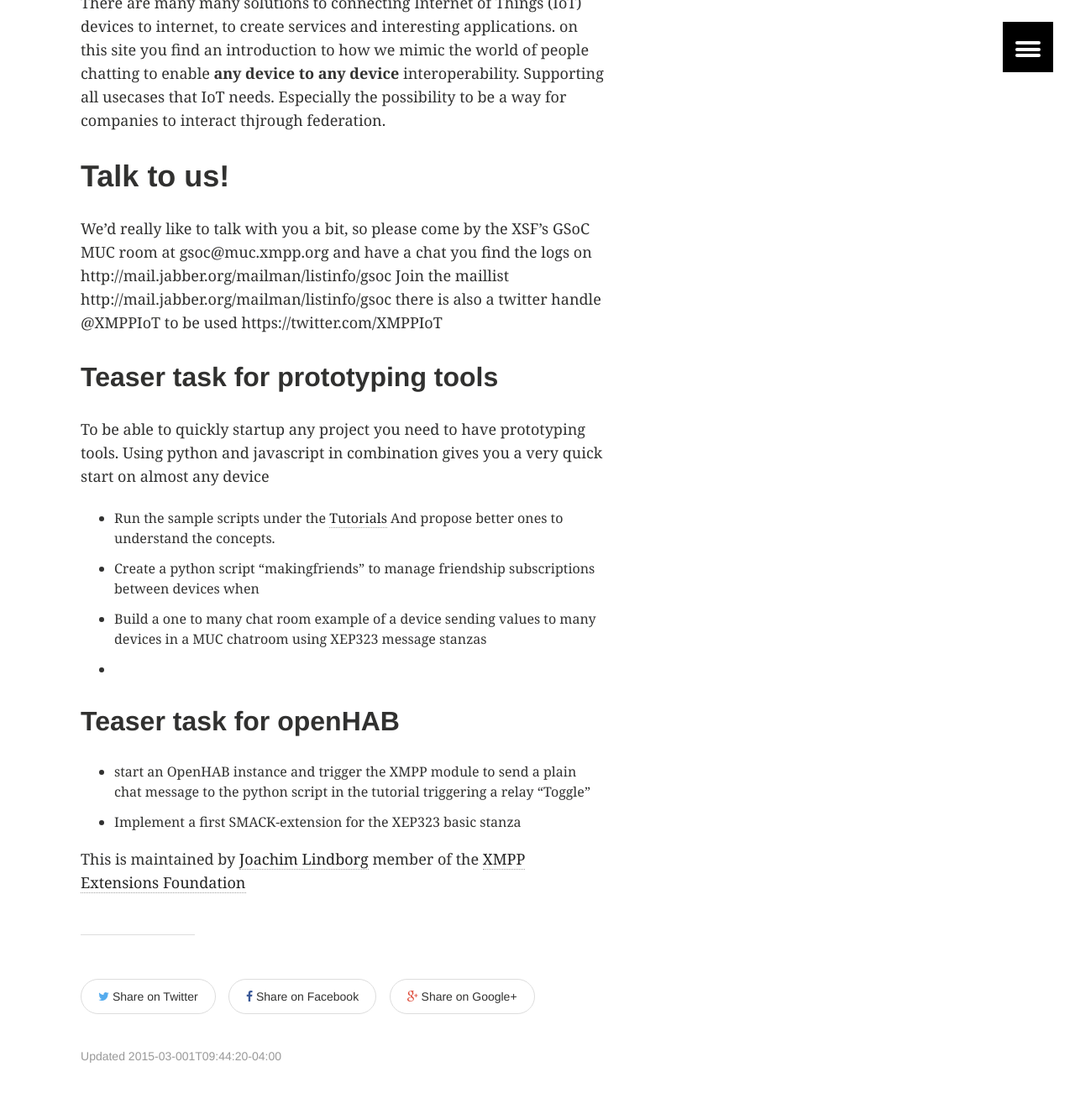
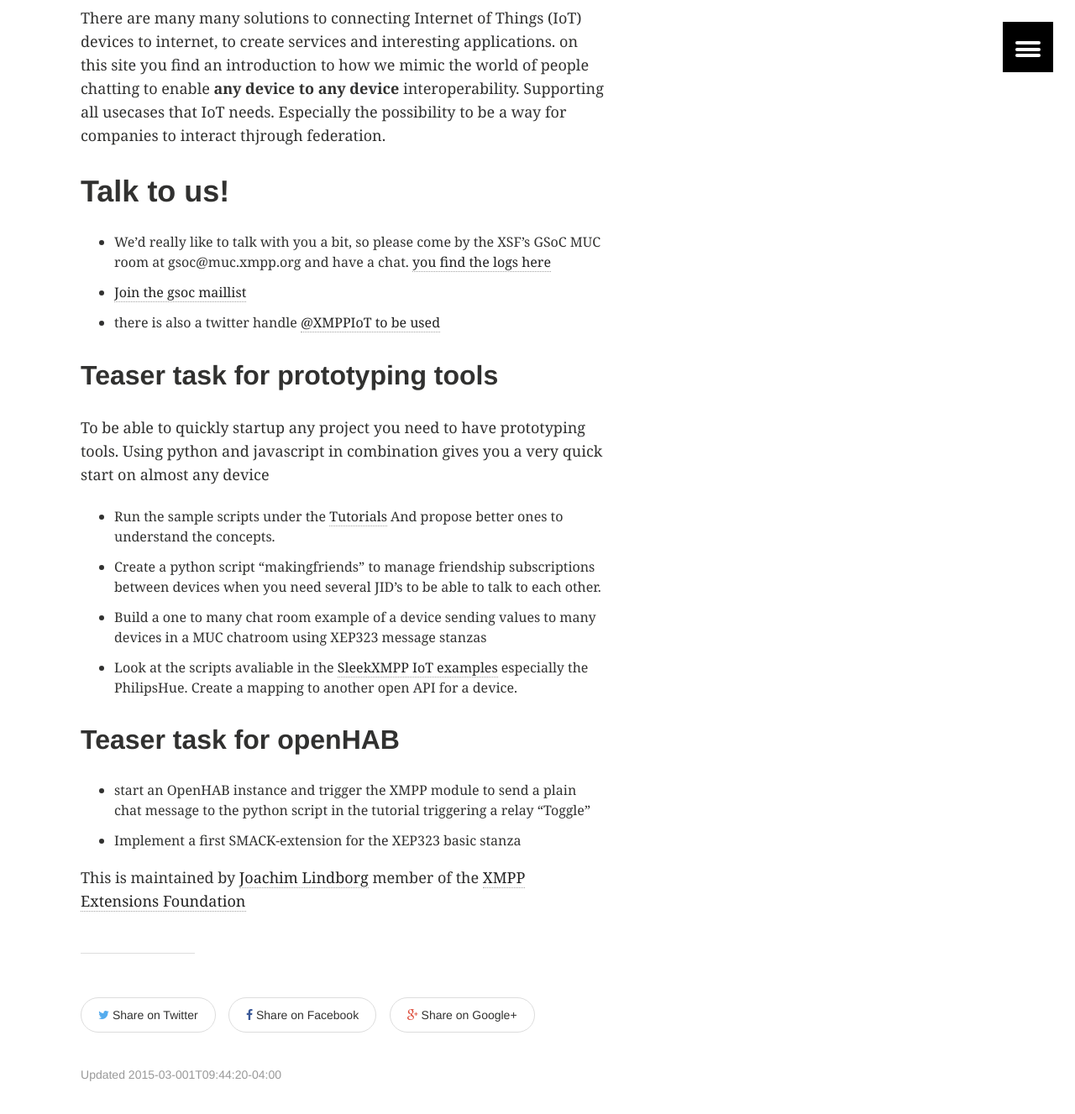
Before and after one commit to xmpp-iot/xmpp-iot.github.io, a Jekyll site: the page built from gsoc/index.md, in a window 1280 px wide and 1400 px high, scrolled down 557 px. Shown: the top 1327 px of the window at 84% size. Built offline with Jekyll 4.4.1, drawn with Linux system fonts in a browser that asks for light colours.

Commit message:
added link to source

```diff
--- a/gsoc/index.md
+++ b/gsoc/index.md
@@ -13,10 +13,11 @@
 ads: false
 ---
 
-The XMPP community is part of the Google summer of Code 2015 and for XMPP-IoT we have three projects that can be of interest [prototyping tools with python and javascript](http://wiki.xmpp.org/web/Summer_of_Code_2015#Prototyping_tools.2C_for_Internet_of_Things_Using_SleekXMPP_and_Web)
-[Adding XMPP-iot to opent](http://wiki.xmpp.org/web/Summer_of_Code_2015#Adding_XMPP-IoT_to_the_openHAB_smarthome_project_using_Smack)
+The XMPP community is part of the Google summer of Code 2015 and for XMPP-IoT we have three projects that can be of interest
+* [prototyping tools with python and javascript](http://wiki.xmpp.org/web/Summer_of_Code_2015#Prototyping_tools.2C_for_Internet_of_Things_Using_SleekXMPP_and_Web)
+* [Adding XMPP-iot to opent](http://wiki.xmpp.org/web/Summer_of_Code_2015#Adding_XMPP-IoT_to_the_openHAB_smarthome_project_using_Smack)
 The third IoT realted project is maintained by Process one
-[Provisioning and registry of Things for Ejabberd](http://wiki.xmpp.org/web/Summer_of_Code_2015#Provisioning_and_registry_of_Things_.28IoT.29_for_ejabberd)
+* [Provisioning and registry of Things for Ejabberd](http://wiki.xmpp.org/web/Summer_of_Code_2015#Provisioning_and_registry_of_Things_.28IoT.29_for_ejabberd)
 You can also propose others if you have an idea. post it to the chat room or mailing list
 
 #What is this XMPP-IoT
@@ -24,17 +25,18 @@
 
 #Talk to us!
 
-We'd really like to talk with you a bit, so please come by the XSF's GSoC MUC room at gsoc@muc.xmpp.org and have a chat you find the logs on http://mail.jabber.org/mailman/listinfo/gsoc
-Join the maillist http://mail.jabber.org/mailman/listinfo/gsoc there is also a twitter handle @XMPPIoT to be used https://twitter.com/XMPPIoT
+- We'd really like to talk with you a bit, so please come by the XSF's GSoC MUC room at gsoc@muc.xmpp.org and have a chat. [you find the logs here]( http://logs.xmpp.org/gsoc)
+-  [Join the gsoc maillist]( http://mail.jabber.org/mailman/listinfo/gsoc)
+- there is also a twitter handle [@XMPPIoT to be used](https://twitter.com/XMPPIoT)
 
 ##Teaser task for prototyping tools
 
 To be able to quickly startup any project you need to have prototyping tools. Using python and javascript in combination gives you a very quick start on almost any device
 
 * Run the sample scripts under the [Tutorials](http://xmpp-iot.github.io/tutorials/) And propose better ones to understand the concepts.
-* Create a python script "makingfriends" to manage friendship subscriptions between devices when
+* Create a python script "makingfriends" to manage friendship subscriptions between devices when you need several JID's to be able to talk to each other.
 * Build a one to many chat room example of a device sending values to many devices in a MUC chatroom using XEP323 message stanzas
-*
+* Look at the scripts avaliable in the [SleekXMPP IoT examples](https://github.com/joachimlindborg/SleekXMPP/tree/xep_0323_325/examples/IoT) especially the PhilipsHue. Create a mapping to another open API for a device.
 
 
 ##Teaser task for openHAB
```
